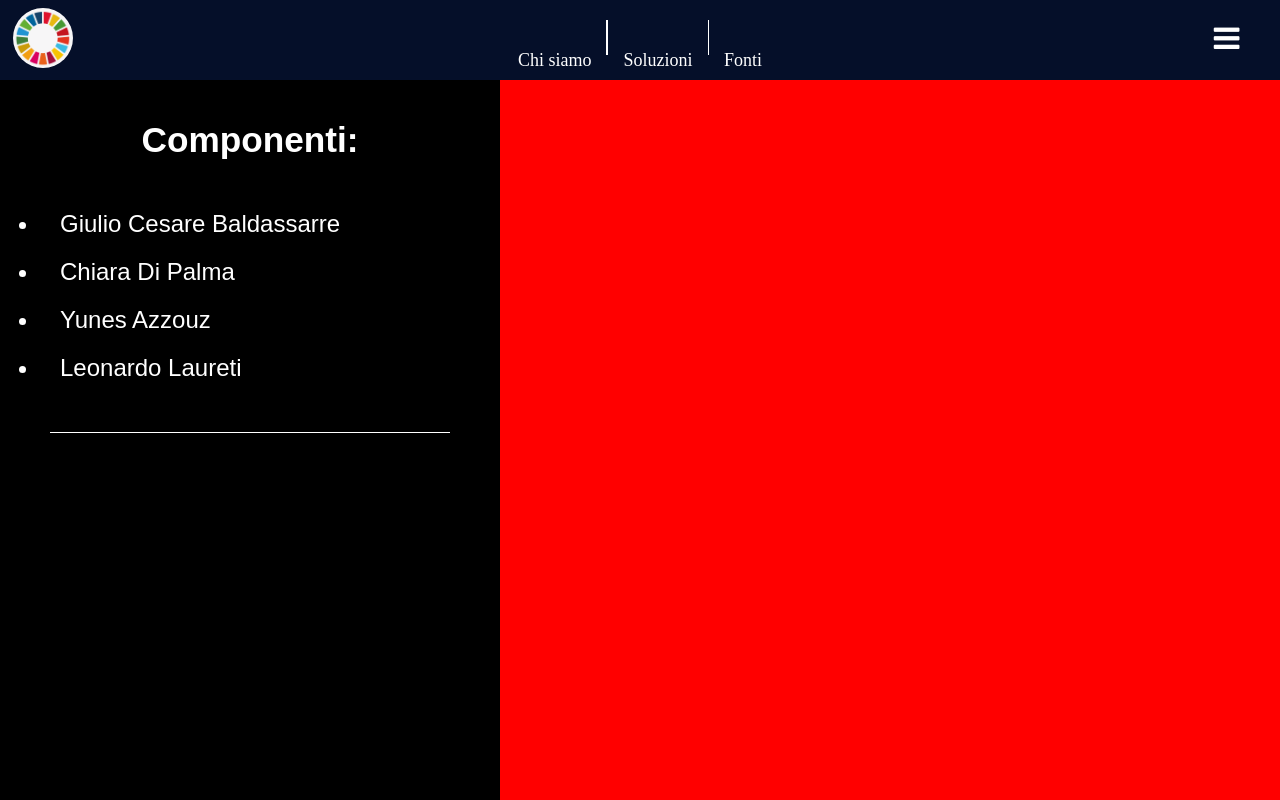
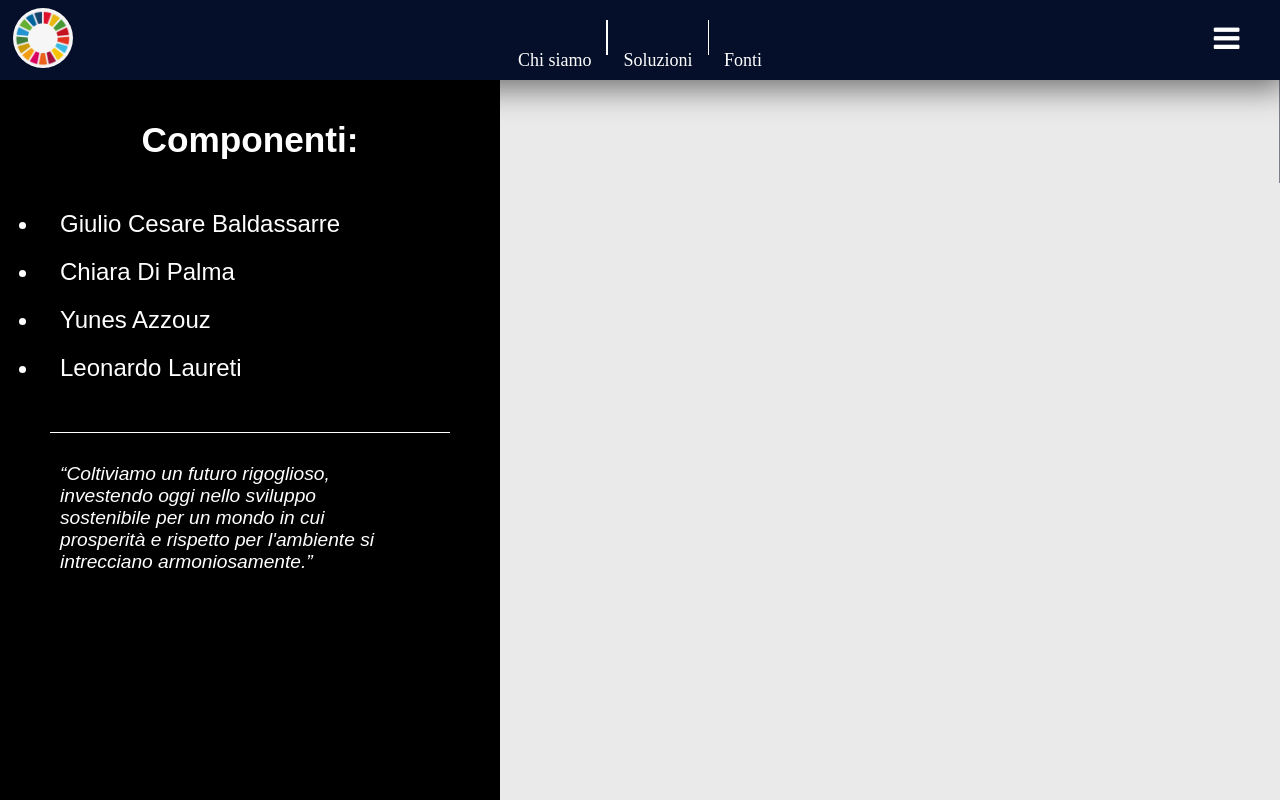
Before and after one commit to NightHvnter/Sviluppo-Sostenibile, an Angular app: page /chi-siamo in a window 1280 px wide. Built offline with nearby package versions, Linux system fonts and the light colour scheme.

Commit message:
update chi siamo

```diff
--- a/src/app/chi-siamo/chi-siamo.component.html
+++ b/src/app/chi-siamo/chi-siamo.component.html
@@ -5,5 +5,6 @@
             <li *ngFor="let user of users" (mouseover)="changeState(user)" (mouseleave)="changeState(user)" [@Breathing]="user.state ? 'hover' : 'not-hover'">{{user.name}}</li>
         </ul>
         <div class="divisor"></div>
+        <div class="text">“Coltiviamo un futuro rigoglioso, investendo oggi nello sviluppo sostenibile per un mondo in cui prosperità e rispetto per l'ambiente si intrecciano armoniosamente.”</div>
     </div>
 </div>
--- a/src/app/chi-siamo/chi-siamo.component.scss
+++ b/src/app/chi-siamo/chi-siamo.component.scss
@@ -1,8 +1,6 @@
 .container {
-
     width: 201vh;
     height: calc(100vh - 80px);
-    background-color: red;
     overflow: hidden;
     position: relative;
 
@@ -44,5 +42,16 @@
             background-color: white;
             margin: auto;
         }
+
+        .text {
+            font-family: Roobert, sans-serif;
+            font-size: 1.2em;
+            font-weight: 300;
+            max-width: 350px;
+            margin-top: 30px;
+            margin-left: 60px;
+            text-align: left;
+            font-style: italic;
+        }
     }
 }
```
